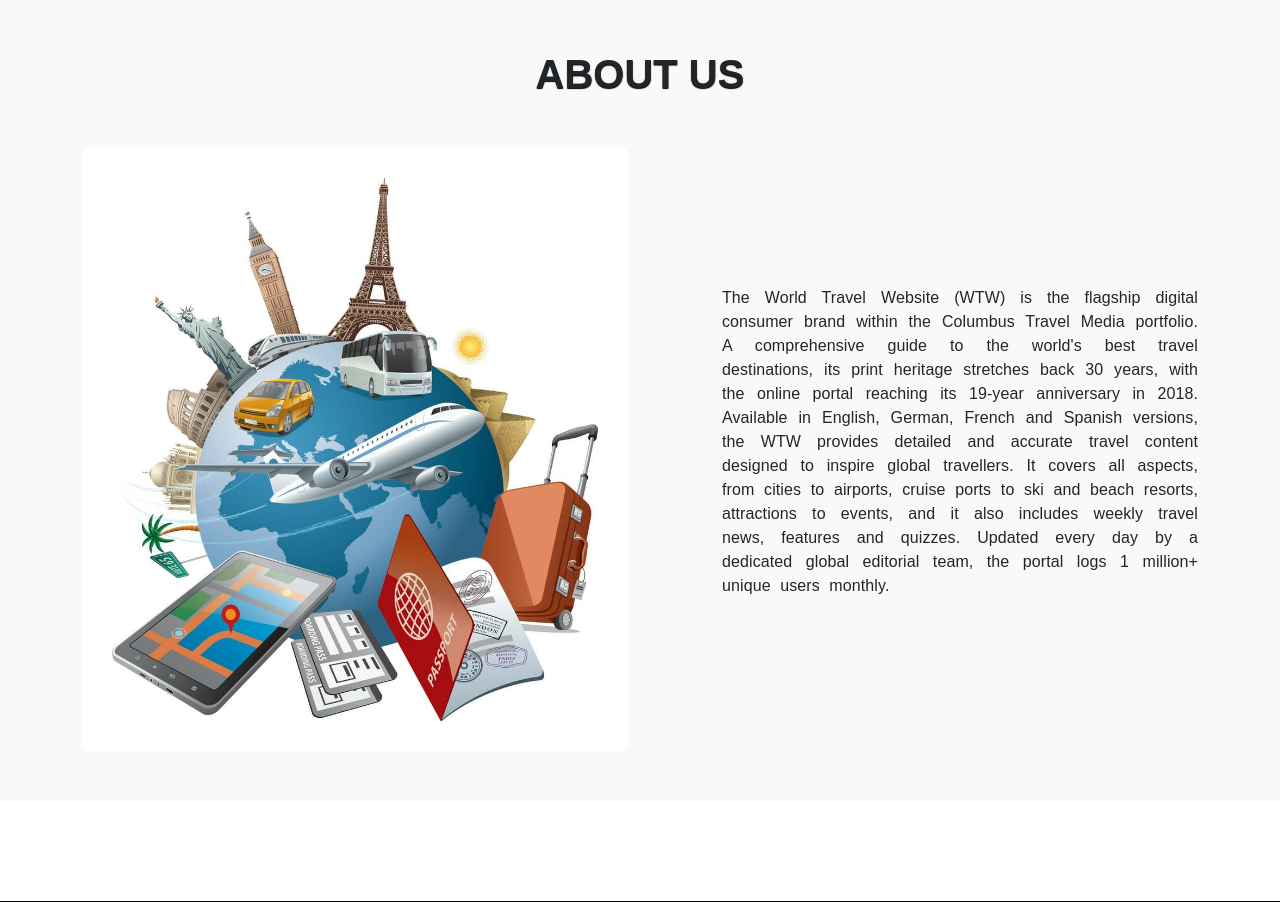
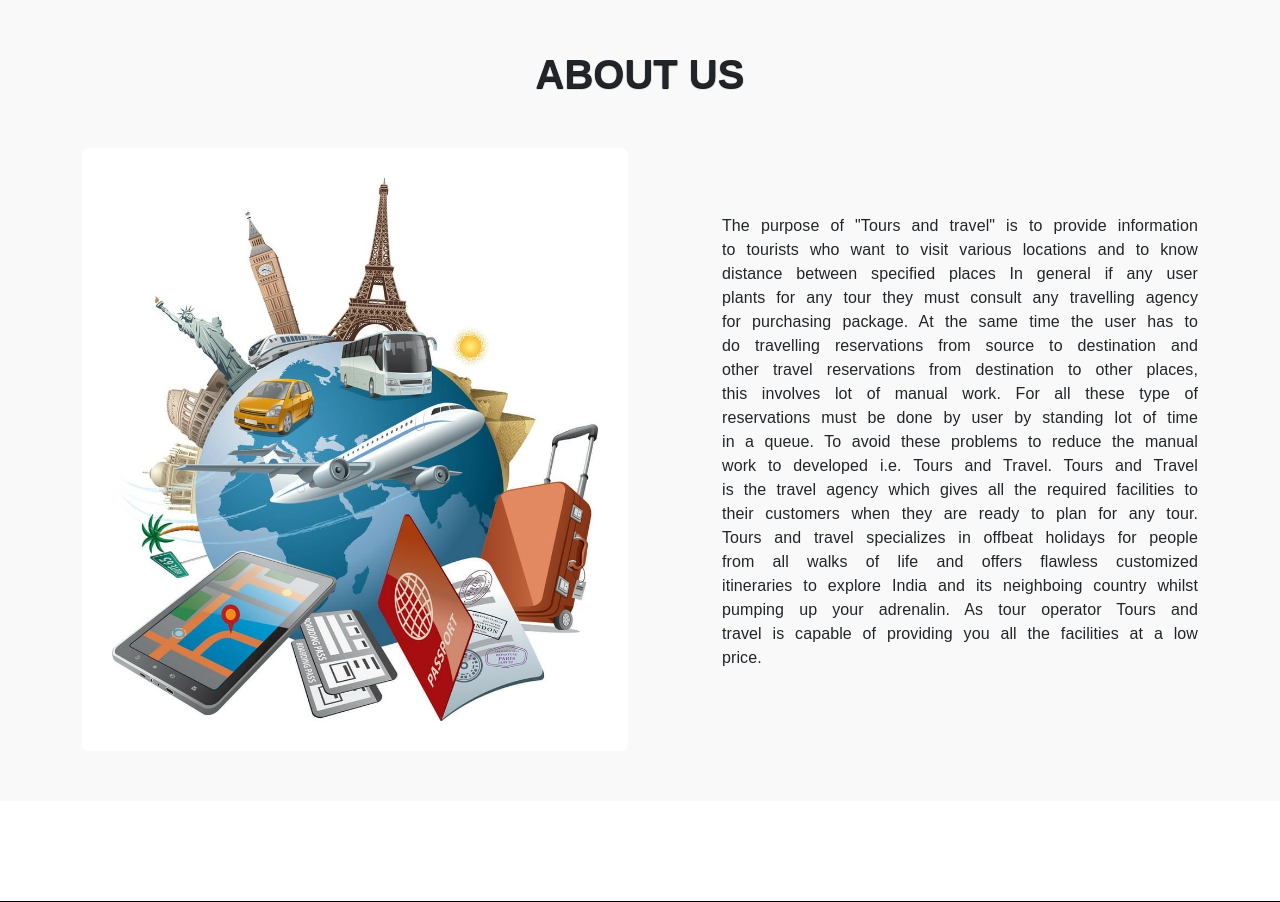
Before and after one commit to ShivaniKakde15/Spring_Boot_Final_Project, a Spring Boot app: page /about in a window 1280 px wide. Shown: the part 64-966 px from the top of the page. Run offline with Spring Boot 4, Linux system fonts and the light colour scheme; some libraries are stand-ins or nearby versions.

Commit message:
save chng

```diff
--- a/src/main/resources/templates/about.html
+++ b/src/main/resources/templates/about.html
@@ -60,8 +60,17 @@
                 </div>
 
                 <div class="col-md-6">
-                    <p>The World Travel Website (WTW) is the flagship digital consumer brand within the Columbus Travel Media portfolio. A comprehensive guide to the world's best travel destinations, its print heritage stretches back 30 years, with the online portal reaching its 19-year anniversary in 2018. Available in English, German, French and Spanish versions, the WTW provides detailed and accurate travel content designed to inspire global travellers. It covers all aspects, from cities to airports, cruise ports to ski and beach resorts, attractions to events, and it also includes weekly travel news, features and quizzes. Updated every day by a dedicated global editorial team, the portal logs 1 million+ unique users monthly.</p>
-                </div>
+                <p>The purpose of "Tours and travel" is to provide information to tourists who want to visit various locations and to know
+                  distance between specified places In general if any user plants for any tour they must consult any travelling agency for
+                  purchasing package. At the same time the user has to do travelling reservations from source to destination and other travel
+                  reservations from destination to other places, this involves lot of manual work. For all these type of reservations must be
+                  done by user by standing lot of time in a queue. To avoid these problems to reduce the manual work to developed i.e. Tours and
+                  Travel. Tours and Travel is the travel agency which gives all the required facilities to their customers when they are ready
+                  to plan for any tour. Tours and travel specializes in offbeat holidays for people from all walks of life and offers flawless
+                  customized itineraries to explore India and its neighboing country whilst pumping up your adrenalin. As tour operator Tours and
+                  travel is capable of providing you all the facilities at a low price.
+                </p>
+              </div>
             </div>
         </div>
       </section>
```
